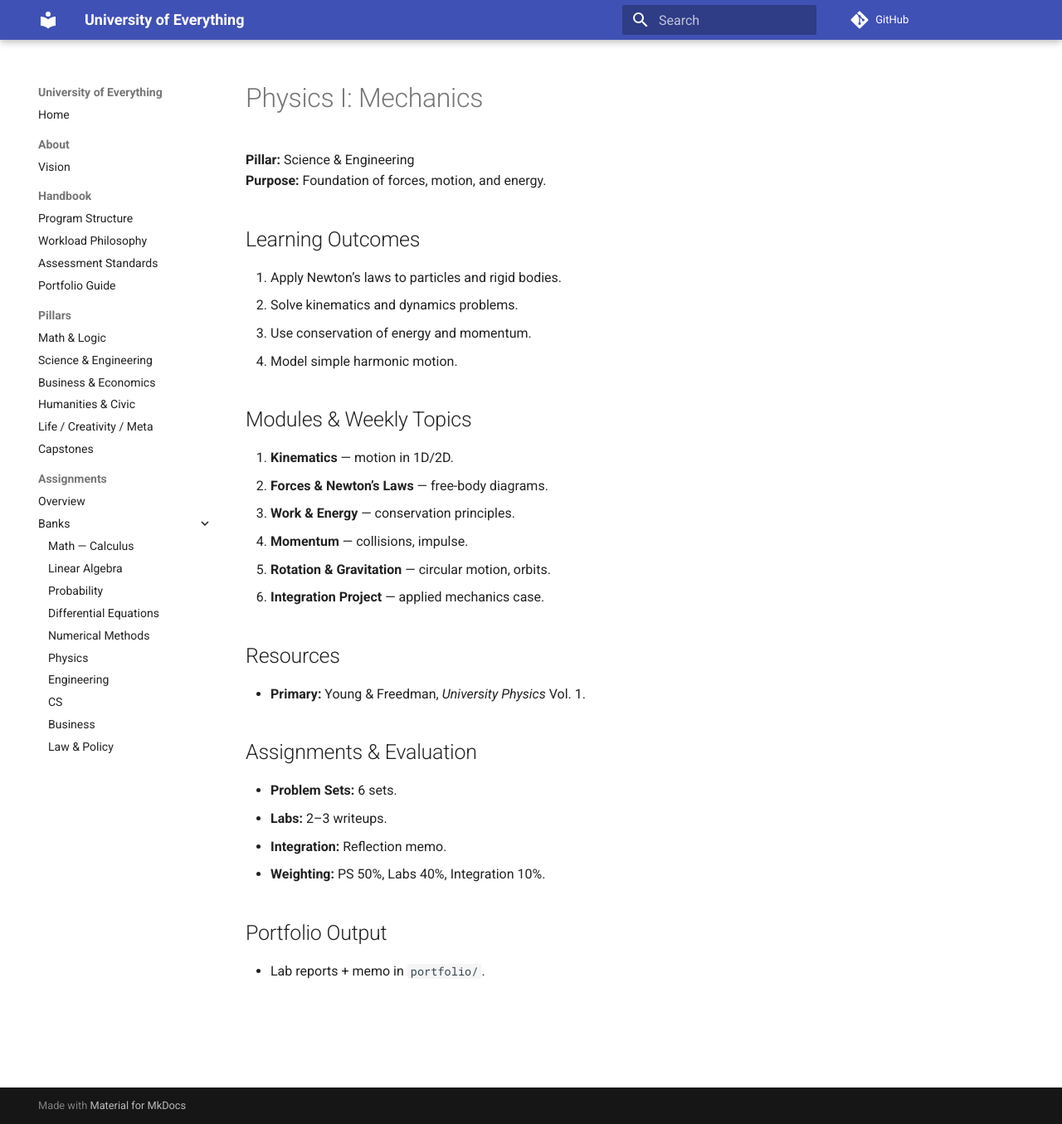
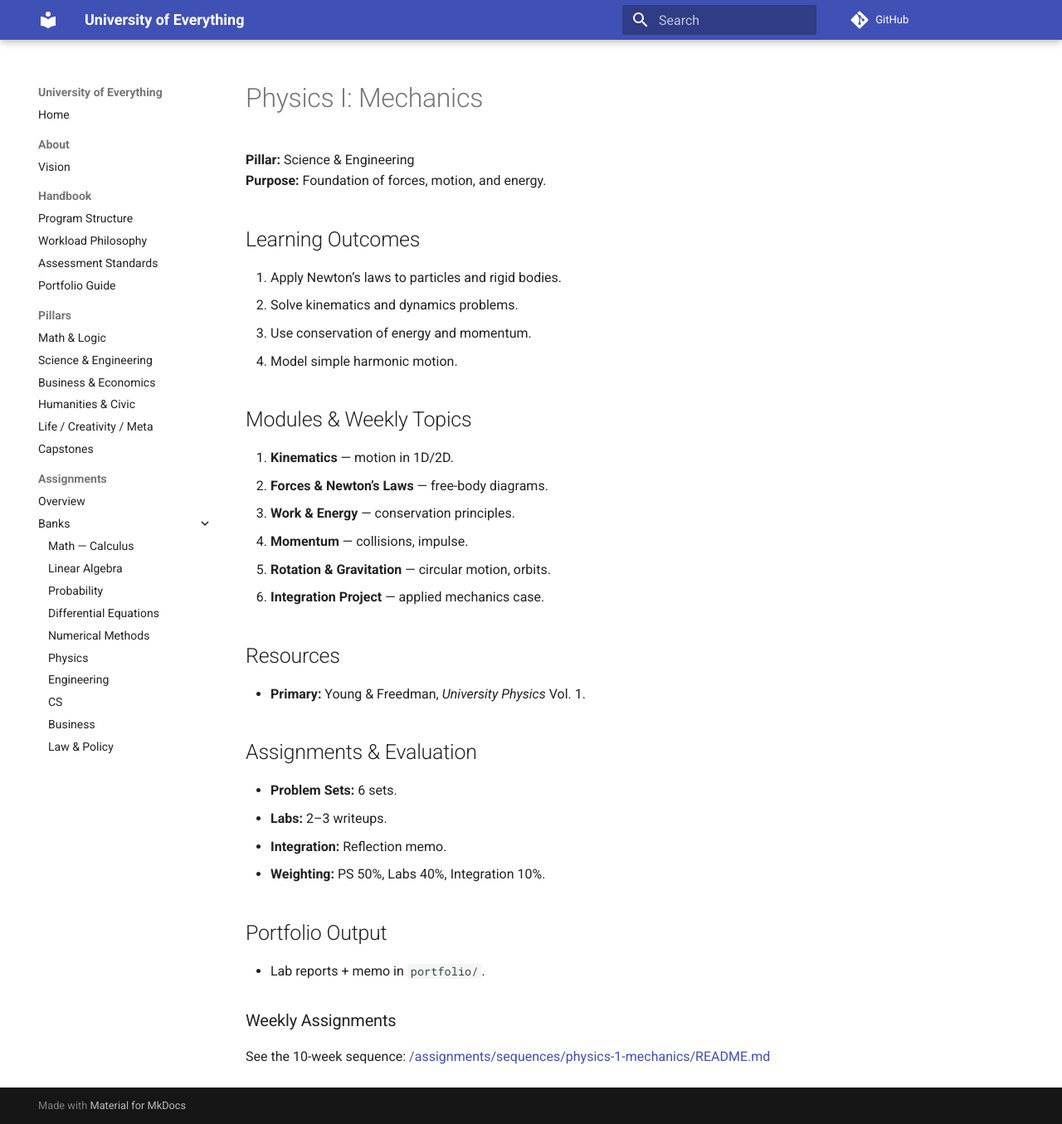
Before and after one commit to m4xbrg/university-of-everything, an MkDocs documentation site: the page built from docs/courses/science-engineering/physics-1-mechanics/syllabus.md, in a window 1280 px wide and 1355 px high. Shown: the whole window at 83% size. Built offline with MkDocs 1.6.1 and Material for MkDocs 9.7.7, drawn with Linux system fonts in a browser that asks for light colours; comment, search, counter and statistics services are not loaded.

Commit message:
Update syllabus.md

```diff
--- a/docs/courses/science-engineering/physics-1-mechanics/syllabus.md
+++ b/docs/courses/science-engineering/physics-1-mechanics/syllabus.md
@@ -27,3 +27,6 @@
 
 ## Portfolio Output
 - Lab reports + memo in `portfolio/`.
+
+### Weekly Assignments
+See the 10-week sequence: [/assignments/sequences/physics-1-mechanics/README.md](/assignments/sequences/physics-1-mechanics/README.md)
```
